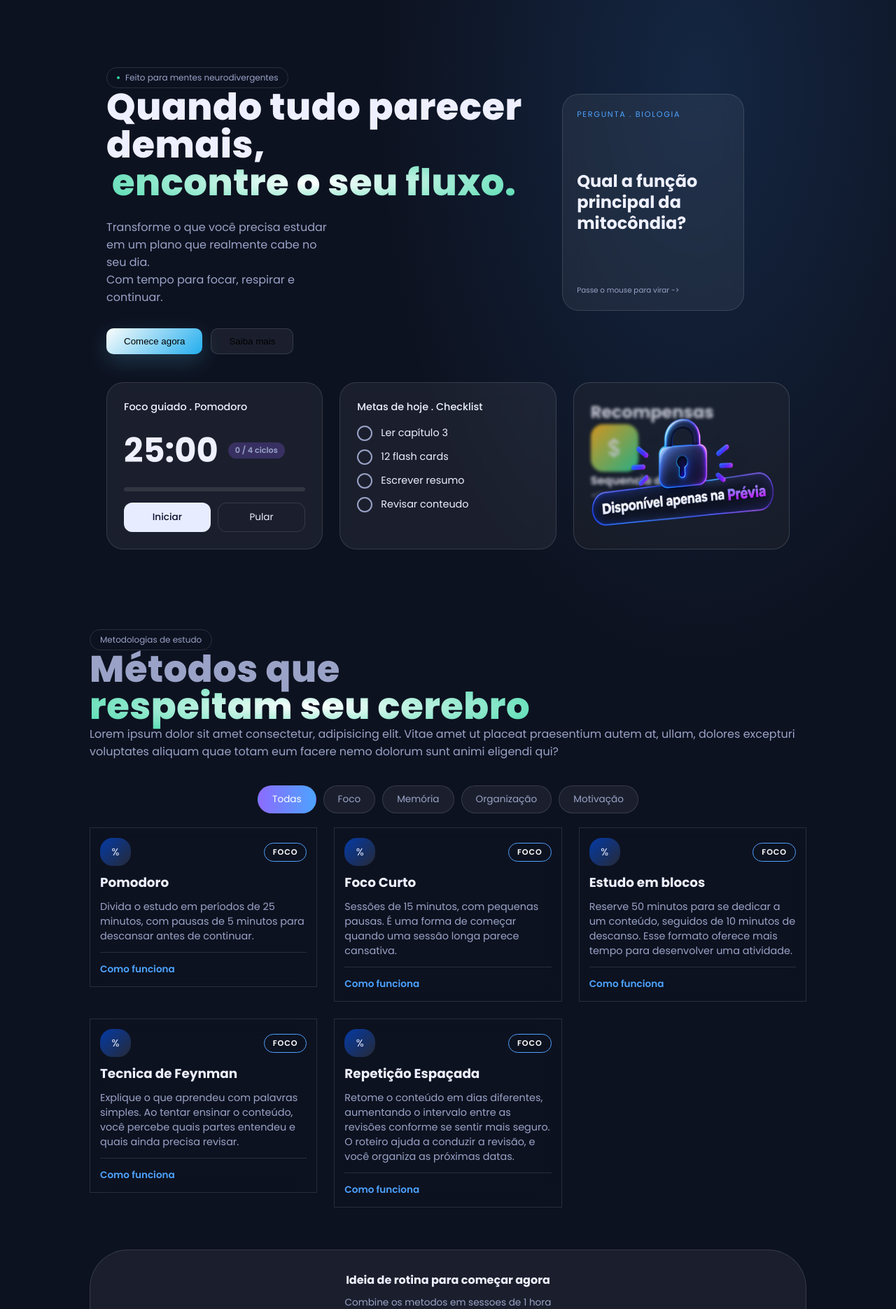
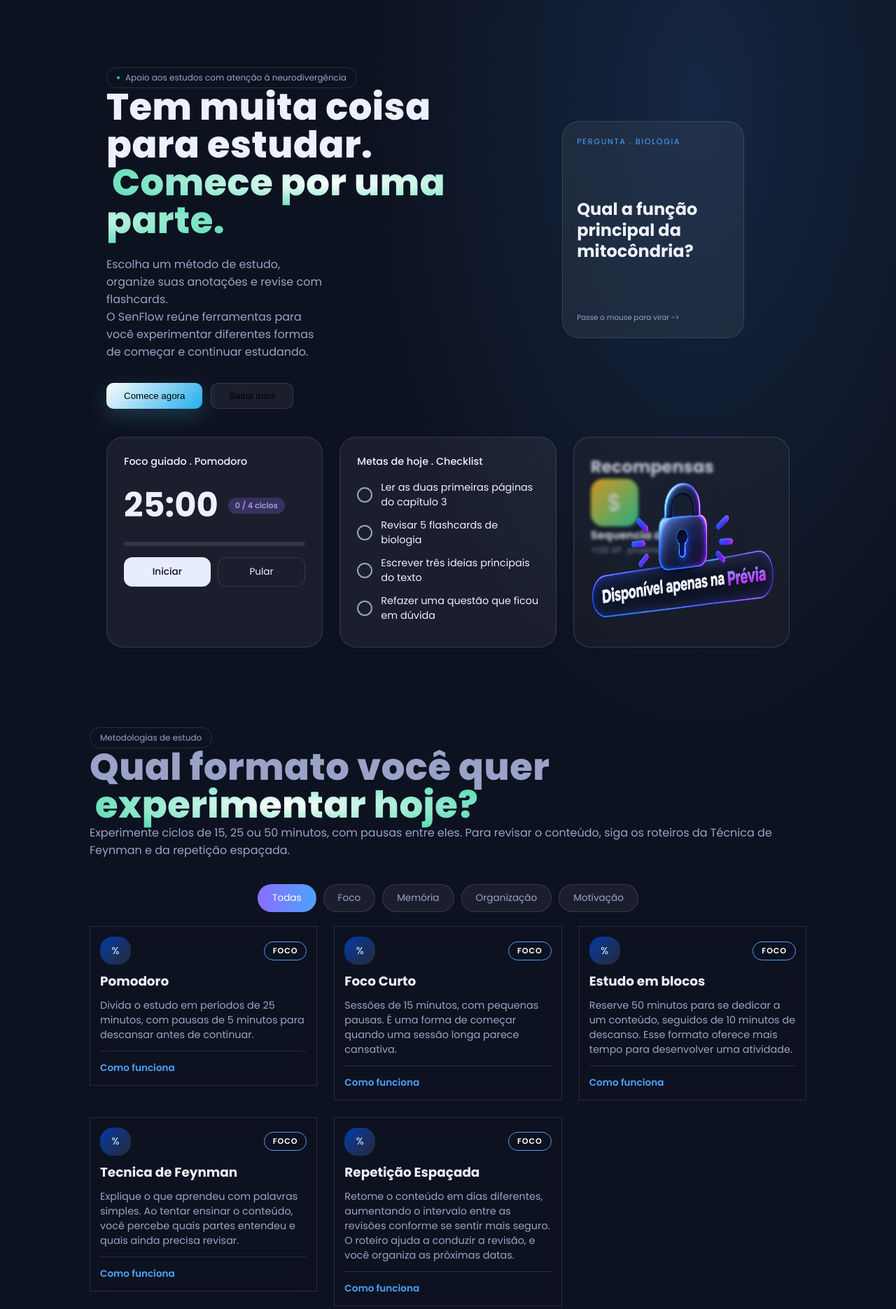
Before and after one commit to th4ylor/Inclusive-Education, a Flask app: page / in a window 1280 px wide. Shown: the part 119-1989 px from the top of the page at 70% size. Run offline with Flask 3, Linux system fonts and the light colour scheme.

Commit message:
Style: Melhorando style geral

```diff
--- a/app.py
+++ b/app.py
@@ -17,3 +17,4 @@ app.config.update(
 )
 
 createTable()
+app.run(debug=True)
--- a/templates/home/flashCards.html
+++ b/templates/home/flashCards.html
@@ -45,7 +45,7 @@
                         <article>
                             <div class="acertos" id="innerAcerto" >
                                 <h3 id="numeroAcerto">0</h3>
-                                <small>Acertos</small>
+                                <span><small>Acertos</small></span>
                             </div>
                             <div class="quase" id="innerQuase">
                                 <h3 id="numeroQuase">0</h3>
--- a/templates/index.html
+++ b/templates/index.html
@@ -34,10 +34,10 @@
         <section id="inicio" class="inicio">
 
             <div class="textoInicial">
-                <span class="selo"><i></i>Feito para mentes neurodivergentes</span>
-                <h1>Quando tudo parecer demais,<br><span class="grad"> encontre o seu fluxo.</span></h1>
+                <span class="selo"><i></i>Apoio aos estudos com atenção à neurodivergência</span>
+                <h1>Tem muita coisa para estudar.<br><span class="grad">Comece por uma parte.</span></h1>
 
-                <p class="subtitulo">Transforme o que você precisa estudar em um plano que realmente cabe no seu dia.<br> Com tempo para focar, respirar e continuar.</p>
+                <p class="subtitulo">Escolha um método de estudo, organize suas anotações e revise com flashcards.<br> O SenFlow reúne ferramentas para você experimentar diferentes formas de começar e continuar estudando.</p>
 
                 <div class="btn">
                     <button class="btn-prim" onclick="window.location.href='/loginPage'" >Comece agora</button>
@@ -52,7 +52,7 @@
 
                 <div class="face Frente">
                     <small>PERGUNTA . BIOLOGIA</small>
-                    <h3>Qual a função principal da mitocôndia?</h3>
+                    <h3>Qual a função principal da mitocôndria?</h3>
                     <span class="dica">Passe o mouse para virar -></span>
                 </div>
                 <div class="face Verso">
@@ -86,22 +86,22 @@
             <ul class="metas" id="metas">
                 <li><label>
                         <input type="checkbox" data-min="10">
-                        <span>Ler capítulo 3</span>
+                        <span>Ler as duas primeiras páginas do capítulo 3</span>
                 </label></li>
 
                 <li><label>
                         <input type="checkbox" data-min="15">
-                        <span>12 flash cards</span>
+                        <span>Revisar 5 flashcards de biologia</span>
                 </label></li>
 
                 <li><label>
                         <input type="checkbox" data-min="15">
-                        <span>Escrever resumo</span>
+                        <span>Escrever três ideias principais do texto</span>
                 </label></li>
 
                 <li><label>
                         <input type="checkbox" data-min="10">
-                        <span>Revisar conteudo</span>
+                        <span>Refazer uma questão que ficou em dúvida</span>
                 </label></li>
             </ul>
             <p class="resumo" id="resumo"></p>
@@ -128,8 +128,8 @@
 
         <div class="cabeca">
             <span class="selo">Metodologias de estudo</span>
-            <h1>Métodos que <span class="grad"><br>respeitam seu cerebro</span></h1>
-            <p>Lorem ipsum dolor sit amet consectetur, adipisicing elit. Vitae amet ut placeat praesentium autem at, ullam, dolores excepturi voluptates aliquam quae totam eum facere nemo dolorum sunt animi eligendi qui?</p>
+            <h1>Qual formato você quer<br><span class="grad">experimentar hoje?</span></h1>
+            <p>Experimente ciclos de 15, 25 ou 50 minutos, com pausas entre eles. Para revisar o conteúdo, siga os roteiros da Técnica de Feynman e da repetição espaçada.</p>
         </div>
 
         <div class="filtros" role="group">
@@ -152,10 +152,10 @@
                 <details>
                     <summary>Como funciona</summary>
                     <ol>
-                        <li>Escolha a tarefa que deseja fazer</li>
-                        <li>Estude por 25 minutos concetrando-se nessa tarefa</li>
-                        <li>Faça uma pausa de 5 minutos para descansar</li>
-                        <li>Repita o ciclo enquanto quiser continuar estudando</li>
+                        <li>Escolha uma tarefa para este ciclo.</li>
+                        <li>Dedique os próximos 25 minutos à tarefa escolhida.</li>
+                        <li>Faça uma pausa de 5 minutos.</li>
+                        <li>Ao terminar a pausa, decida se quer começar outro ciclo.</li>
                     </ol>
                 </details>
             </article>
@@ -172,9 +172,9 @@
                     <summary>Como funciona</summary>
                     <ol>
                         <li>Escolha uma tarefa pequena para começar</li>
-                        <li>Dedique 15 minutos nela</li>
+                        <li>Dedique 15 minutos à tarefa escolhida.</li>
                         <li>Descanse por 3 minutos</li>
-                        <li>Continue com outro ciclo quando estiver pronto</li>
+                        <li>Depois da pausa, escolha se quer continuar.</li>
                     </ol>
                 </details>
             </article>
@@ -190,10 +190,10 @@
                 <details>
                     <summary>Como funciona</summary>
                     <ol>
-                        <li>Escolha o conteudo ou a atividade que vai estudar</li>
-                        <li>Dedique os proximos 50 minutos a essa atividade</li>
-                        <li>faca uma pausa de 100 minutos</li>
-                        <li>Retome o estudo em um novo bloco</li>
+                        <li>Escolha uma atividade para este bloco.</li>
+                        <li>Dedique os próximos 50 minutos à atividade escolhida.</li>
+                        <li>Faça uma pausa de 10 minutos.</li>
+                        <li>Depois da pausa, decida se quer iniciar outro bloco.</li>
                     </ol>
                 </details>
             </article>
@@ -210,9 +210,9 @@
                     <summary>Como funciona</summary>
                     <ol>
                         <li>Escolha um assunto que deseja entender melhor</li>
-                        <li>Explique como se estivesse ensinando alguem que não conhece o tema</li>
-                        <li>Observe em quais partes ficou com duvidas ou teve dificuldades pra explicar</li>
-                        <li>Revise essas partes e tente explicar novamente</li>
+                        <li>Explique o assunto para alguém que ainda não o conhece.</li>
+                        <li>Anote os pontos que você não conseguiu explicar.</li>
+                        <li>Consulte o material nesses pontos e tente explicar novamente.</li>
                     </ol>
                 </details>
             </article>
@@ -228,21 +228,21 @@
                 <details>
                     <summary>Como funciona</summary>
                     <ol>
-                        <li>Revise o conteudo que voce já estudou</li>
-                        <li>Avalie se foi fácil, mais ou menos ou difícil lembrar</li>
-                        <li>Planeje a proxima revisão: volte antes ao que foi dificil e deixe um intervalo maior para o que lembrou com facilidade</li>
+                        <li>Escolha um conteúdo que você já estudou e tente lembrar dele antes de consultar o material.</li>
+                        <li>Identifique o que lembrou com facilidade e o que precisa rever.</li>
+                        <li>Escolha a próxima data de revisão. Retome antes os pontos que foram mais difíceis de lembrar.</li>
                     </ol>
                 </details>
             </article>
         </section>
 
         <section class="rotina">
-            <h2>Ideia de rotina para começar agora</h2>
-            <p>Combine os metodos em sessoes de 1 hora</p>
+            <h2>Uma sequência para experimentar</h2>
+            <p>Escolha uma tarefa. Estude por 25 minutos. Faça uma pausa de 5. Depois, revise algumas perguntas com flashcards. Você pode encerrar por aqui ou começar outro ciclo.</p>
             <div class="passos">
-                <span>Post IT com metas</span><br>
-                <span>25 minutos de foco</span><br>
-                <span>10 minutos de flashcard</span><br>
+                <span>Anote uma tarefa que você quer fazer</span><br>
+                <span>Estude por 25 minutos e faça uma pausa de 5</span><br>
+                <span>Revise algumas perguntas com flashcards</span><br>
             </div>
         </section>
 
@@ -253,10 +253,10 @@
     <section class="sobre" id="sobre">
 
         <div class="cabecalho-sobre">
-            <span class="sobre-selo">NOSSO GRUPO</span>
+            <span class="sobre-selo">QUEM ESTÁ CONSTRUINDO</span>
 
-            <h2 class="titsobre">Quem construiu o SenFlow?</h2>
-            <p>Pessoas diferentes. Com um propósito em comum.</p>
+            <h2 class="titsobre">Apresentação da equipe</h2>
+            <p>O SenFlow é uma aplicação web desenvolvida por quatro estudantes da UNA Divinópolis para a disciplina de Algoritmos e Programação. Com o tema Educação Inclusiva, o projeto integra ferramentas de estudo, autenticação de usuários, persistência de dados e hospedagem na Amazon EC2</p>
         </div>
 
         <div class="painel-equipe">
@@ -275,9 +275,9 @@
                             Alexsander Sales
                         </h3>
                         <p class="description">
-                            Cuido da parte visual e da interação com o SenFlow. Trabalho para criar páginas claras e uma navegação intuitiva, pensando em como tornar a experiência de estudo mais confortável para diferentes pessoas.
+                            Desenvolvi a interface do painel inicial, utilizando HTML para estruturar o conteúdo, CSS para definir a apresentação visual e JavaScript para implementar as interações. Também organizei a navegação entre as ferramentas da plataforma.
                         </p>
-                        <a href="https://github.com/ale988ssilva-lang" target="_blank"><button type="button" class="information">Saiba Mais</button></a>
+                        <a href="https://github.com/ale988ssilva-lang" target="_blank"><button type="button" class="information">Ver perfil no GitHub</button></a>
                     </div>
                 </article>
 
@@ -292,9 +292,9 @@
                         </p>
                         <h3>Isaak Thaylor</h3>
                         <p class="description">
-                            Conecto a interface às funcionalidades do SenFlow e participo da publicação da plataforma. Meu objetivo é transformar as ideias do grupo em uma experiência de estudo simples, organizada e funcional.
+                            Desenvolvi a página de apresentação e o módulo de flashcards, integrando a interface às operações de criação, consulta e revisão dos cartões. Também configurei a hospedagem na Amazon EC2 e realizei a publicação da aplicação.
                         </p>
-                        <a href="https://github.com/th4ylor" target="_blank"><button type="button" class="information">Saiba Mais</button></a>
+                        <a href="https://github.com/th4ylor" target="_blank"><button type="button" class="information">Ver perfil no GitHub</button></a>
                     </div>
                 </article>
 
@@ -311,9 +311,9 @@
                             Cristopher Oliveira
                         </h3>
                         <p class="description">
-                            Desenvolvo a lógica que faz o SenFlow funcionar, conectando as ações da interface aos recursos da plataforma. Minha contribuição está nos processos que permitem acessar a conta, utilizar as ferramentas e organizar os estudos
+                            Desenvolvi o módulo de metodologias de estudo, implementando o controle dos ciclos de foco e pausa, a navegação entre etapas e o acompanhamento das sessões. Integrei a interface às rotas responsáveis por iniciar, pausar, retomar e encerrar cada sessão.
                         </p>
-                        <a href="https://github.com/CristopherOP" target="_blank" ><button type="button" class="information">Saiba Mais</button></a>
+                        <a href="https://github.com/CristopherOP" target="_blank" ><button type="button" class="information">Ver perfil no GitHub</button></a>
                     </div>
                 </article>
 
@@ -330,9 +330,9 @@
                             Icaro Fernandes
                         </h3>
                         <p class="description">
-                            Cuido da organização dos dados utilizados pelo SenFlow, como usuários e flashcards. Meu trabalho ajuda a manter essas informações relacionadas e disponíveis para as funcionalidades da plataforma.
+                            Desenvolvi o módulo de Post-its, com operações de criação, consulta, edição e exclusão de anotações. Também implementei o cadastro e o login, incluindo validação dos dados, armazenamento de senhas com hash e controle de autenticação por sessão.
                         </p>
-                        <a href="https://github.com/icarofaria05" target="_blank"><button type="button" class="information">Saiba Mais</button></a>
+                        <a href="https://github.com/icarofaria05" target="_blank"><button type="button" class="information">Ver perfil no GitHub</button></a>
                     </div>
                 </article>
             </div>
@@ -357,19 +357,19 @@
         <div class="equipe-nav" role="group">
             <button>
                 <strong>Alexsander Sales</strong>
-                <small>Front-End / Developer</small>
+                <small>Interface e navegação</small>
             </button>
             <button>
                 <strong>Isaak Thaylor</strong>
-                <small>Full Stack / DevOps</small>
+                <small>Flashcards e hospedagem</small>
             </button>
             <button>
                 <strong>Cristopher Oliveira</strong>
-                <small>Back-end / Developer</small>
+                <small>Metodologias e sessões de estudo</small>
             </button>
             <button>
                 <strong>Icaro Fernandes</strong>
-                <small>Banco de Dados / Developer</small>
+                <small>Post-its e autenticação</small>
             </button>
         </div>
     </section>
--- a/templates/login.html
+++ b/templates/login.html
@@ -9,6 +9,7 @@
     <link rel="icon" href="{{url_for('static', filename='img/ico.png')}}" ></link>
 </head>
 <body>
+
     <section class="container">
 
             {% with mensagens = get_flashed_messages(with_categories=true)%}
@@ -16,6 +17,11 @@
                     <p class="msg {{categoria}}">{{msg}} </p>
                 {% endfor %}
             {% endwith %}
+
+        <header class="marca">
+            <img src="../static/img/ico.png" alt="">
+            <strong>SenFlow</strong>
+        </header>
 
         <div class="card CadastroActive">
             <div class="esquerda">
```
Also changed, not shown: static/css/flashCards.css (+11 -23 lines), static/css/login.css (+33 -7 lines), loginBG.jpg (added), static/img/ico.png, static/img/loginBG.jpg.
